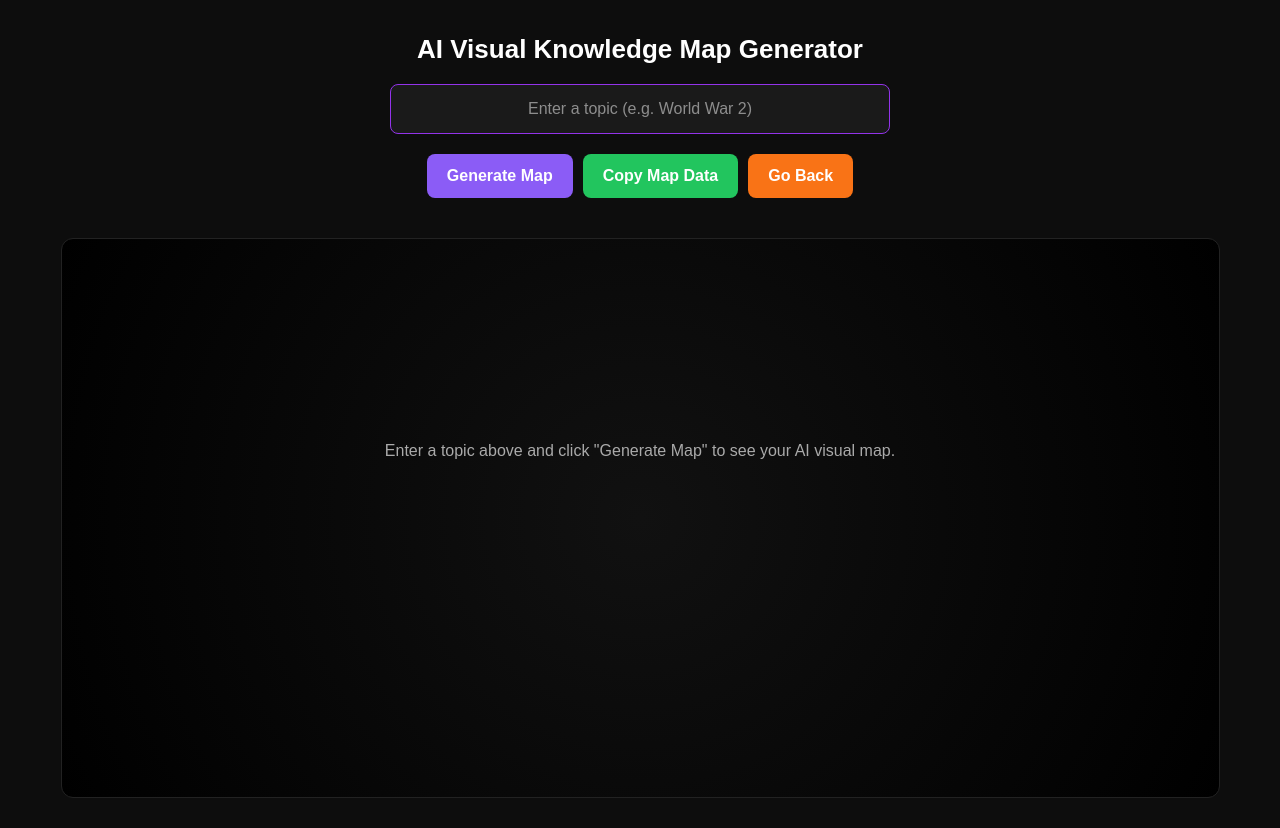
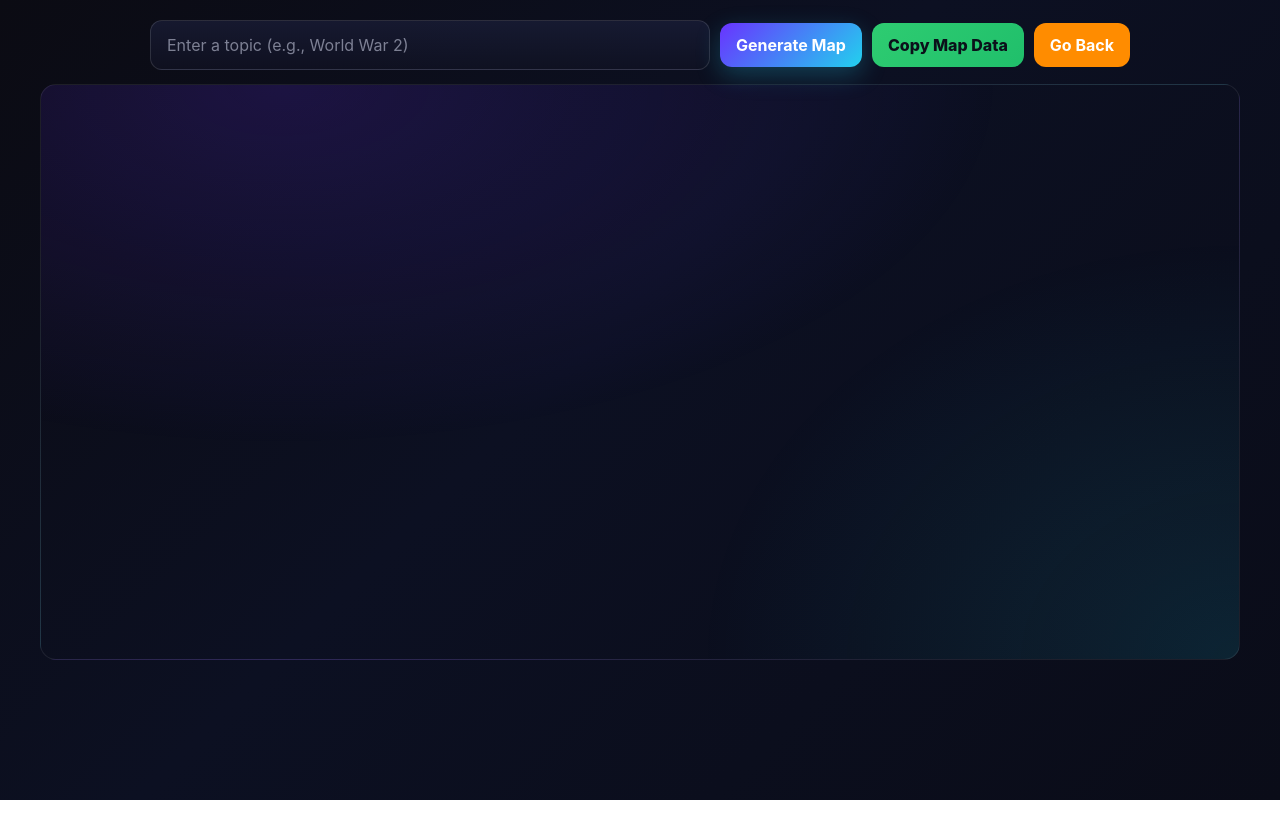
Before and after one commit to hamza07ejaz/MindSpark, a Next.js app: page /visual-map in a window 1280 px wide. After the commit the page ends 800 px from the top, so only its background shows below. Built offline with nearby package versions, Linux system fonts and the light colour scheme.

Commit message:
feat(visual-map): add package-free draggable SVG knowledge map with zoom/pan, wrapped labels, details card, and copy-data

```diff
--- a/app/visual-map/page.tsx
+++ b/app/visual-map/page.tsx
@@ -1,179 +1,460 @@
 "use client";
 
-import { useState } from "react";
+import React, { useEffect, useMemo, useRef, useState } from "react";
+
+type APINode = { id: string; label: string; details?: string };
+type APIEdge = { from: string; to: string };
+
+type UINode = APINode & { x: number; y: number };
+type UIEdge = APIEdge;
+
+const BG = "linear-gradient(135deg, #0b0b13 0%, #0c1022 45%, #0a0c18 100%)";
 
 export default function VisualMapPage() {
   const [topic, setTopic] = useState("");
+  const [nodes, setNodes] = useState<UINode[]>([]);
+  const [edges, setEdges] = useState<UIEdge[]>([]);
   const [loading, setLoading] = useState(false);
-  const [mapData, setMapData] = useState<any[]>([]);
+  const [error, setError] = useState<string>("");
+  const [selected, setSelected] = useState<UINode | null>(null);
 
-  const generateMap = async () => {
+  // pan/zoom state
+  const [scale, setScale] = useState(1);
+  const [pan, setPan] = useState({ x: 0, y: 0 });
+  const panRef = useRef<{ x: number; y: number }>({ x: 0, y: 0 });
+  const isPanningRef = useRef(false);
+  const lastPointerRef = useRef<{ x: number; y: number }>({ x: 0, y: 0 });
+
+  // dragging nodes
+  const draggingRef = useRef<{ id: string; dx: number; dy: number } | null>(
+    null
+  );
+
+  // svg ref for size
+  const svgRef = useRef<SVGSVGElement | null>(null);
+
+  // simple nice layout (gridish)
+  const layoutNodes = (items: APINode[]): UINode[] => {
+    const cols = Math.ceil(Math.sqrt(items.length));
+    const gapX = 260;
+    const gapY = 180;
+    const startX = 100;
+    const startY = 140;
+    return items.map((n, i) => {
+      const r = Math.floor(i / cols);
+      const c = i % cols;
+      return {
+        ...n,
+        x: startX + c * gapX,
+        y: startY + r * gapY,
+      };
+    });
+  };
+
+  const wrapLabel = (text: string, maxChars = 16, maxLines = 3): string[] => {
+    const words = (text || "").split(/\s+/);
+    const lines: string[] = [];
+    let line = "";
+    for (const w of words) {
+      if ((line + " " + w).trim().length <= maxChars) {
+        line = (line + " " + w).trim();
+      } else {
+        lines.push(line);
+        line = w;
+        if (lines.length === maxLines - 1) break;
+      }
+    }
+    if (line) lines.push(line);
+    if (lines.length === maxLines && words.join(" ").length > lines.join(" ").length) {
+      const last = lines[lines.length - 1];
+      lines[lines.length - 1] = last.replace(/\.*$/, "") + "…";
+    }
+    return lines;
+  };
+
+  const findNode = (id: string) => nodes.find((n) => n.id === id)!;
+
+  const viewTransform = `translate(${pan.x} ${pan.y}) scale(${scale})`;
+
+  // FETCH from your existing API route
+  const generate = async () => {
     if (!topic.trim()) {
-      alert("Please enter a topic");
+      setError("Please enter a topic.");
       return;
     }
     setLoading(true);
-
+    setError("");
+    setSelected(null);
     try {
       const res = await fetch("/api/generate-visual-map", {
         method: "POST",
         headers: { "Content-Type": "application/json" },
         body: JSON.stringify({ topic }),
       });
+      const data = await res.json();
 
-      const data = await res.json();
-      if (data && data.concepts && data.concepts.length > 0) {
-        setMapData(data.concepts);
-      } else {
-        alert("No information found for this topic.");
+      // expect: { nodes: APINode[], edges: APIEdge[] }
+      if (!Array.isArray(data?.nodes) || !Array.isArray(data?.edges)) {
+        throw new Error("Bad response from generator.");
       }
-    } catch (err) {
-      console.error(err);
-      alert("Error generating map.");
+      const laid = layoutNodes(data.nodes);
+      setNodes(laid);
+      setEdges(data.edges);
+      // reset camera a bit
+      setScale(1);
+      setPan({ x: 40, y: 40 });
+    } catch (e: any) {
+      setError(e?.message || "Failed to generate map.");
     } finally {
       setLoading(false);
     }
   };
 
-  const getPosition = (index: number, total: number) => {
-    const angle = (index / total) * 2 * Math.PI;
-    const radius = 220 + Math.floor(index / 8) * 130;
-    return {
-      x: 500 + radius * Math.cos(angle),
-      y: 350 + radius * Math.sin(angle),
+  // background pan
+  const onBGPointerDown = (e: React.PointerEvent) => {
+    if (draggingRef.current) return;
+    isPanningRef.current = true;
+    lastPointerRef.current = { x: e.clientX, y: e.clientY };
+    panRef.current = { ...pan };
+    (e.target as Element).setPointerCapture(e.pointerId);
   };
+  const onBGPointerMove = (e: React.PointerEvent) => {
+    if (!isPanningRef.current) return;
+    const dx = e.clientX - lastPointerRef.current.x;
+    const dy = e.clientY - lastPointerRef.current.y;
+    setPan({ x: panRef.current.x + dx, y: panRef.current.y + dy });
+  };
+  const onBGPointerUp = (e: React.PointerEvent) => {
+    isPanningRef.current = false;
   };
 
+  // zoom on wheel
+  const onWheel = (e: React.WheelEvent) => {
+    e.preventDefault();
+    const factor = e.deltaY > 0 ? 0.9 : 1.1;
+    const newScale = Math.min(2.2, Math.max(0.5, scale * factor));
+    setScale(newScale);
+  };
+
+  // node drag
+  const onNodePointerDown = (
+    e: React.PointerEvent,
+    node: UINode
+  ) => {
+    e.stopPropagation();
+    setSelected(node);
+    const pt = { x: e.clientX, y: e.clientY };
+    const dx = (node.x * scale + pan.x) - pt.x;
+    const dy = (node.y * scale + pan.y) - pt.y;
+    draggingRef.current = { id: node.id, dx, dy };
+    (e.target as Element).setPointerCapture(e.pointerId);
+  };
+  const onNodePointerMove = (e: React.PointerEvent) => {
+    if (!draggingRef.current) return;
+    const { id, dx, dy } = draggingRef.current;
+    const nx = (e.clientX + dx - pan.x) / scale;
+    const ny = (e.clientY + dy - pan.y) / scale;
+    setNodes((prev) =>
+      prev.map((n) => (n.id === id ? { ...n, x: nx, y: ny } : n))
+    );
+  };
+  const onNodePointerUp = (e: React.PointerEvent) => {
+    draggingRef.current = null;
+  };
+
+  const copyData = async () => {
+    const payload = {
+      topic,
+      nodes: nodes.map(({ id, label, details, x, y }) => ({
+        id,
+        label,
+        details,
+        x: Math.round(x),
+        y: Math.round(y),
+      })),
+      edges,
+    };
+    await navigator.clipboard.writeText(JSON.stringify(payload, null, 2));
+    alert("Map data copied.");
+  };
+
+  // prettier node size based on label
+  const nodeRadius = (label: string) =>
+    Math.min(120, Math.max(64, 14 * Math.sqrt(label.length)));
+
+  // compute edge lines
+  const edgeLines = useMemo(() => {
+    if (!nodes.length) return [];
+    return edges
+      .map((e) => {
+        const a = findNode(e.from);
+        const b = findNode(e.to);
+        if (!a || !b) return null;
+        return { x1: a.x, y1: a.y, x2: b.x, y2: b.y };
+      })
+      .filter(Boolean) as { x1: number; y1: number; x2: number; y2: number }[];
+  }, [nodes, edges]);
+
   return (
-    <main
+    <div
       style={{
-        background: "#0d0d0d",
-        color: "white",
         minHeight: "100vh",
+        background: BG,
+        color: "#fff",
+        fontFamily: "Inter, system-ui, -apple-system, Segoe UI, Roboto",
+        padding: 20,
+      }}
+      onWheel={onWheel}
+    >
+      <div
+        style={{
+          maxWidth: 980,
+          margin: "0 auto 14px auto",
           display: "flex",
-        flexDirection: "column",
+          gap: 10,
           alignItems: "center",
-        padding: "30px",
-        fontFamily: "sans-serif",
+          justifyContent: "center",
+          flexWrap: "wrap",
         }}
       >
-      <h1 style={{ fontSize: 26, fontWeight: 700, marginBottom: 15 }}>
-        AI Visual Knowledge Map Generator
-      </h1>
-
         <input
-        placeholder="Enter a topic (e.g. World War 2)"
           value={topic}
           onChange={(e) => setTopic(e.target.value)}
+          placeholder="Enter a topic (e.g., World War 2)"
           style={{
-          width: "80%",
-          maxWidth: 500,
-          padding: "12px",
-          borderRadius: 8,
-          background: "#1a1a1a",
-          color: "#fff",
-          border: "1px solid #9333ea",
-          textAlign: "center",
+            flex: 1,
+            minWidth: 280,
+            maxWidth: 700,
+            padding: "12px 16px",
+            borderRadius: 12,
+            border: "1px solid rgba(255,255,255,0.12)",
+            outline: "none",
+            color: "#e8ebff",
+            background:
+              "linear-gradient(180deg, rgba(27,31,58,0.7), rgba(17,19,36,0.7))",
           }}
         />
-
-      <div style={{ display: "flex", gap: "10px", marginTop: "20px" }}>
         <button
-          onClick={generateMap}
+          onClick={generate}
           disabled={loading}
           style={{
-            background: "#8b5cf6",
+            background: "linear-gradient(135deg,#6933ff,#22d1ee)",
+            border: "none",
+            padding: "10px 16px",
+            borderRadius: 12,
             color: "#fff",
-            padding: "10px 20px",
-            borderRadius: 8,
-            border: "none",
+            fontWeight: 700,
             cursor: "pointer",
-            fontWeight: "600",
+            boxShadow: "0 8px 24px rgba(34,209,238,0.25)",
           }}
         >
-          {loading ? "Generating..." : "Generate Map"}
+          {loading ? "Generating…" : "Generate Map"}
         </button>
-
         <button
-          onClick={() => navigator.clipboard.writeText(JSON.stringify(mapData, null, 2))}
+          onClick={copyData}
+          disabled={!nodes.length}
           style={{
-            background: "#22c55e",
-            color: "#fff",
-            padding: "10px 20px",
-            borderRadius: 8,
+            background: "linear-gradient(135deg,#2ecc71,#20bf6b)",
             border: "none",
-            cursor: "pointer",
-            fontWeight: "600",
+            padding: "10px 16px",
+            borderRadius: 12,
+            color: "#0b101a",
+            fontWeight: 800,
+            cursor: nodes.length ? "pointer" : "not-allowed",
           }}
         >
           Copy Map Data
         </button>
-
         <button
           onClick={() => (window.location.href = "/")}
           style={{
-            background: "#f97316",
+            background: "#ff8c00",
+            border: "none",
+            padding: "10px 16px",
+            borderRadius: 12,
             color: "#fff",
-            padding: "10px 20px",
-            borderRadius: 8,
-            border: "none",
+            fontWeight: 700,
             cursor: "pointer",
-            fontWeight: "600",
           }}
         >
           Go Back
         </button>
       </div>
 
+      {error && (
         <div
           style={{
-          marginTop: "40px",
-          width: "95%",
-          height: "70vh",
-          background: "radial-gradient(circle at center, #111 0%, #000 100%)",
-          borderRadius: 12,
+            maxWidth: 980,
+            margin: "0 auto 10px auto",
+            color: "#ff6b6b",
+            fontWeight: 600,
+          }}
+        >
+          {error}
+        </div>
+      )}
+
+      <div
+        style={{
+          maxWidth: 1200,
+          height: "72vh",
+          margin: "0 auto",
+          borderRadius: 16,
+          border: "1px solid rgba(255,255,255,0.08)",
+          background:
+            "radial-gradient(1200px 600px at 20% 0%, rgba(105,51,255,0.18), transparent 60%), radial-gradient(900px 700px at 100% 100%, rgba(34,209,238,0.12), transparent 60%)",
           position: "relative",
           overflow: "hidden",
-          border: "1px solid #222",
         }}
       >
-        {mapData.length > 0 ? (
-          <svg width="100%" height="100%">
-            {mapData.map((item: any, i: number) => {
-              const { x, y } = getPosition(i, mapData.length);
+        <svg
+          ref={svgRef}
+          width="100%"
+          height="100%"
+          onPointerDown={onBGPointerDown}
+          onPointerMove={onBGPointerMove}
+          onPointerUp={onBGPointerUp}
+          style={{ touchAction: "none" }}
+        >
+          <defs>
+            <filter id="glow" x="-40%" y="-40%" width="180%" height="180%">
+              <feGaussianBlur stdDeviation="6" result="coloredBlur" />
+              <feMerge>
+                <feMergeNode in="coloredBlur" />
+                <feMergeNode in="SourceGraphic" />
+              </feMerge>
+            </filter>
+          </defs>
+
+          <g transform={viewTransform}>
+            {/* edges */}
+            {edgeLines.map((l, i) => (
+              <line
+                key={i}
+                x1={l.x1}
+                y1={l.y1}
+                x2={l.x2}
+                y2={l.y2}
+                stroke="rgba(150,150,255,0.35)"
+                strokeWidth={2.2}
+              />
+            ))}
+
+            {/* nodes */}
+            {nodes.map((n) => {
+              const r = nodeRadius(n.label);
+              const lines = wrapLabel(n.label);
               return (
-                <g key={i}>
-                  <circle cx={x} cy={y} r="80" fill="url(#grad)" stroke="#9333ea" strokeWidth="3" />
+                <g
+                  key={n.id}
+                  transform={`translate(${n.x} ${n.y})`}
+                  style={{ cursor: "grab" }}
+                  onPointerDown={(e) => onNodePointerDown(e, n)}
+                  onPointerMove={onNodePointerMove}
+                  onPointerUp={onNodePointerUp}
+                  onDoubleClick={() => setSelected(n)}
+                >
+                  <circle
+                    r={r}
+                    fill="url(#nodeGradient)"
+                    filter="url(#glow)"
+                    stroke="#7aa2ff"
+                    strokeOpacity={0.6}
+                    strokeWidth={3}
+                  />
+                  {/* gradient fill via separate defs for Safari stability */}
+                  <defs>
+                    <radialGradient id="nodeGradient" cx="35%" cy="30%">
+                      <stop offset="0%" stopColor="#8a63ff" />
+                      <stop offset="100%" stopColor="#5d2bd1" />
+                    </radialGradient>
+                  </defs>
+                  {/* label */}
+                  {lines.map((line, i) => (
                     <text
-                    x={x}
-                    y={y}
+                      key={i}
+                      y={(i - (lines.length - 1) / 2) * 18}
                       textAnchor="middle"
-                    fill="white"
-                    fontSize="14"
-                    fontWeight="bold"
-                    dy=".3em"
-                    style={{ pointerEvents: "none" }}
+                      fontSize={14}
+                      fontWeight={800}
+                      fill="#f3f6ff"
+                      style={{
+                        paintOrder: "stroke",
+                        stroke: "rgba(0,0,0,0.35)",
+                        strokeWidth: 3,
+                      }}
                     >
-                    {item.title.length > 18
-                      ? item.title.slice(0, 18) + "..."
-                      : item.title}
+                      {line}
+                    </text>
+                  ))}
+                  {/* small hint */}
+                  <text
+                    y={r - 12}
+                    textAnchor="middle"
+                    fontSize={11}
+                    fill="rgba(230,235,255,0.6)"
+                  >
+                    drag • double-click for details
                   </text>
                 </g>
               );
             })}
-            <defs>
-              <radialGradient id="grad" cx="50%" cy="50%" r="50%">
-                <stop offset="0%" stopColor="#a855f7" />
-                <stop offset="100%" stopColor="#6b21a8" />
-              </radialGradient>
-            </defs>
+          </g>
         </svg>
-        ) : (
-          <p style={{ textAlign: "center", marginTop: "200px", color: "#aaa" }}>
-            Enter a topic above and click "Generate Map" to see your AI visual map.
-          </p>
+
+        {/* details card */}
+        {selected && (
+          <div
+            style={{
+              position: "absolute",
+              right: 16,
+              bottom: 16,
+              width: 340,
+              maxWidth: "90%",
+              background:
+                "linear-gradient(180deg, rgba(26,30,58,0.9), rgba(16,18,34,0.9))",
+              border: "1px solid rgba(255,255,255,0.12)",
+              borderRadius: 16,
+              padding: 16,
+              boxShadow: "0 12px 40px rgba(0,0,0,0.35)",
+              color: "#eaf0ff",
+            }}
+          >
+            <div
+              style={{
+                display: "flex",
+                alignItems: "center",
+                justifyContent: "space-between",
+                marginBottom: 6,
+              }}
+            >
+              <strong style={{ fontSize: 16 }}>{selected.label}</strong>
+              <button
+                onClick={() => setSelected(null)}
+                style={{
+                  background: "transparent",
+                  color: "#aab6ff",
+                  border: "none",
+                  cursor: "pointer",
+                  fontWeight: 700,
+                }}
+              >
+                Close
+              </button>
+            </div>
+            <div
+              style={{
+                fontSize: 13.5,
+                lineHeight: 1.5,
+                color: "rgba(230,235,255,0.9)",
+              }}
+            >
+              {selected.details ||
+                "No extra details provided for this node."}
+            </div>
+          </div>
         )}
       </div>
-    </main>
+    </div>
   );
 }
```
Lines whose indentation alone changed are shown as unchanged.
